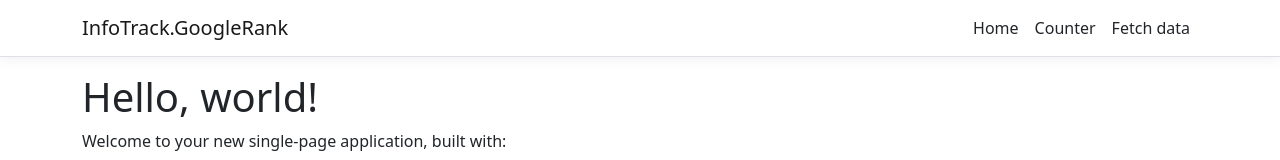
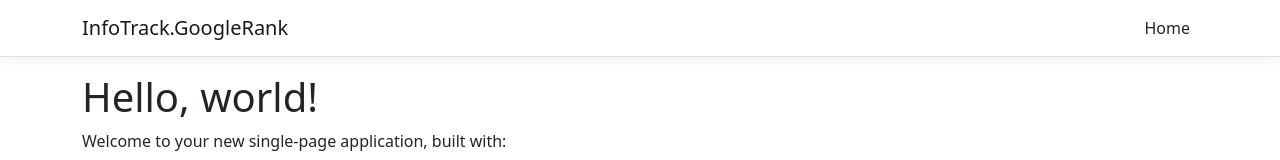
Before and after one commit to immeraufdemhund/infotrack-google-rank, a React app in the folder InfoTrack.GoogleRank/ClientApp/: page / in a window 1280 px wide. Shown: the top 160 px of the page. Built offline with nearby package versions, Linux system fonts and the light colour scheme.

Commit message:
change NavMenu to be functional component

```diff
--- a/InfoTrack.GoogleRank/ClientApp/src/components/NavMenu.js
+++ b/InfoTrack.GoogleRank/ClientApp/src/components/NavMenu.js
@@ -1,49 +1,32 @@
-import React, { Component } from 'react';
+import React, { useState } from 'react';
 import { Collapse, Container, Navbar, NavbarBrand, NavbarToggler, NavItem, NavLink } from 'reactstrap';
 import { Link } from 'react-router-dom';
 import './NavMenu.css';
 
-export class NavMenu extends Component {
-  static displayName = NavMenu.name;
+export function NavMenu(props) {
+  const [state, setState] = useState({ collapsed: true });
 
-  constructor (props) {
-    super(props);
-
-    this.toggleNavbar = this.toggleNavbar.bind(this);
-    this.state = {
-      collapsed: true
-    };
-  }
-
-  toggleNavbar () {
-    this.setState({
-      collapsed: !this.state.collapsed
+  function toggleNavbar () {
+    setState({
+      collapsed: !state.collapsed
     });
   }
 
-  render () {
-    return (
+  return (
       <header>
         <Navbar className="navbar-expand-sm navbar-toggleable-sm ng-white border-bottom box-shadow mb-3" light>
           <Container>
             <NavbarBrand tag={Link} to="/">InfoTrack.GoogleRank</NavbarBrand>
-            <NavbarToggler onClick={this.toggleNavbar} className="mr-2" />
-            <Collapse className="d-sm-inline-flex flex-sm-row-reverse" isOpen={!this.state.collapsed} navbar>
+            <NavbarToggler onClick={toggleNavbar} className="mr-2" />
+            <Collapse className="d-sm-inline-flex flex-sm-row-reverse" isOpen={!state.collapsed} navbar>
               <ul className="navbar-nav flex-grow">
                 <NavItem>
                   <NavLink tag={Link} className="text-dark" to="/">Home</NavLink>
-                </NavItem>
-                <NavItem>
-                  <NavLink tag={Link} className="text-dark" to="/counter">Counter</NavLink>
-                </NavItem>
-                <NavItem>
-                  <NavLink tag={Link} className="text-dark" to="/fetch-data">Fetch data</NavLink>
                 </NavItem>
               </ul>
             </Collapse>
           </Container>
         </Navbar>
       </header>
-    );
-  }
+  );
 }
```
